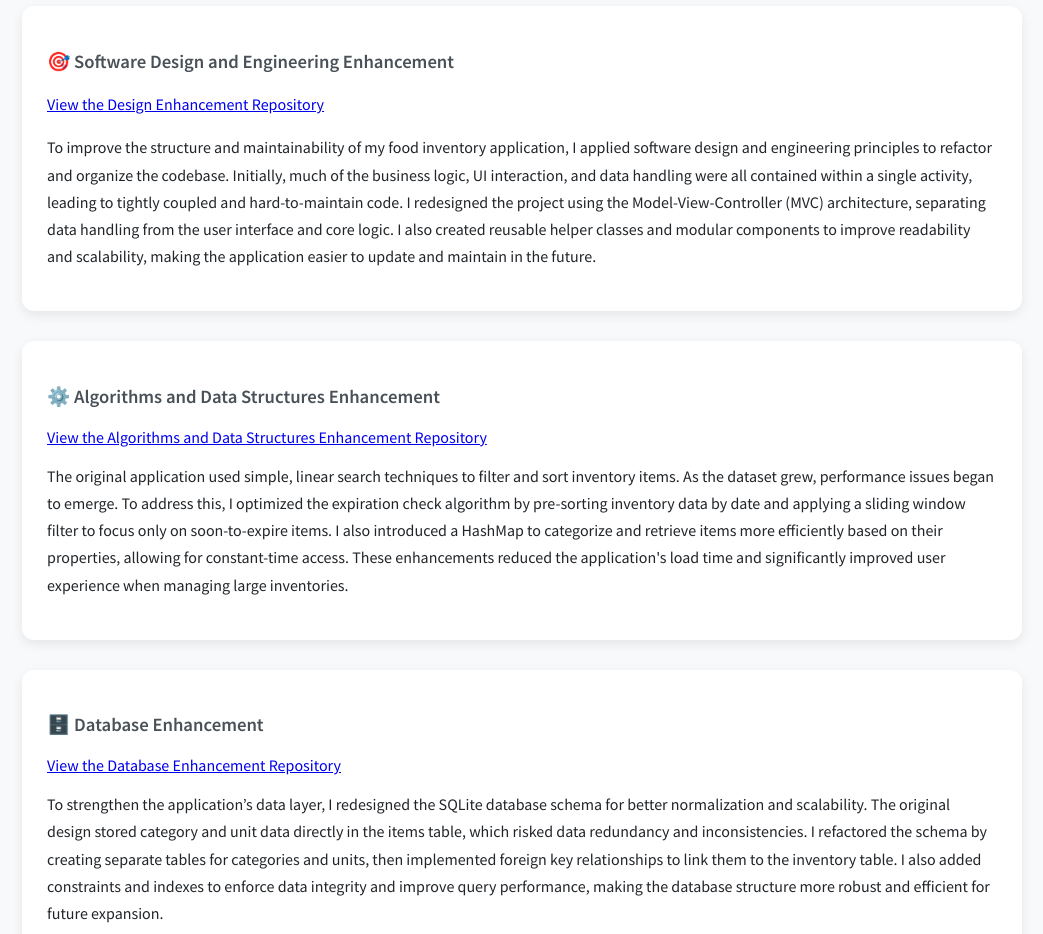
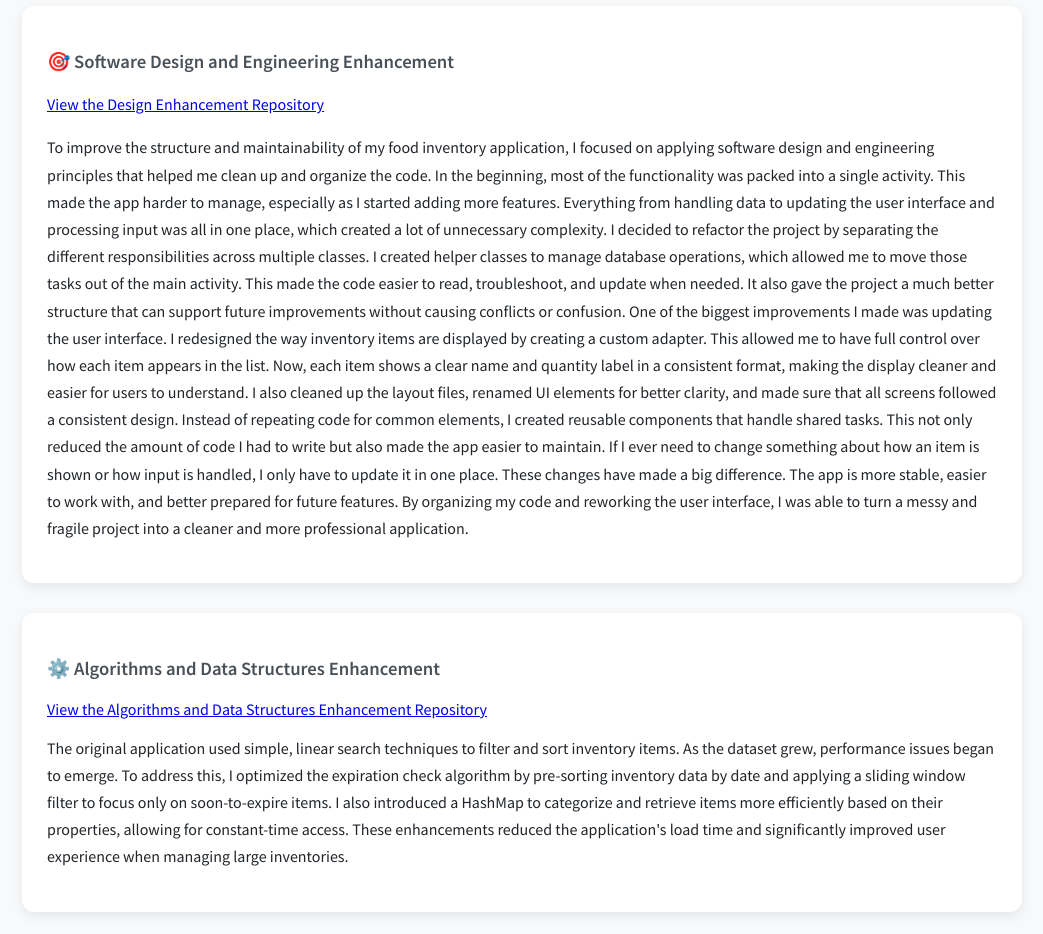
Before and after one commit to JaCoronado1/CS499, a plain HTML site: page index.html in a window 1280 px wide. Shown: the part 1380-2314 px from the top of the page, without its empty margins (118-1161 px from the left). Drawn offline with Linux system fonts and the light colour scheme.

Commit message:
Update index.html

```diff
--- a/index.html
+++ b/index.html
@@ -141,7 +141,17 @@
           View the Design Enhancement Repository
         </a>
       </p>
-      <p>To improve the structure and maintainability of my food inventory application, I applied software design and engineering principles to refactor and organize the codebase. Initially, much of the business logic, UI interaction, and data handling were all contained within a single activity, leading to tightly coupled and hard-to-maintain code. I redesigned the project using the Model-View-Controller (MVC) architecture, separating data handling from the user interface and core logic. I also created reusable helper classes and modular components to improve readability and scalability, making the application easier to update and maintain in the future.</p>
+      <p>To improve the structure and maintainability of my food inventory application, I focused on applying software design and engineering principles that helped me clean up and organize the code. In the beginning, most of the functionality was packed into a single activity. This made the app harder to manage, especially as I started adding more features. Everything from handling data to updating the user interface and processing input was all in one place, which created a lot of unnecessary complexity.
+
+I decided to refactor the project by separating the different responsibilities across multiple classes. I created helper classes to manage database operations, which allowed me to move those tasks out of the main activity. This made the code easier to read, troubleshoot, and update when needed. It also gave the project a much better structure that can support future improvements without causing conflicts or confusion.
+
+One of the biggest improvements I made was updating the user interface. I redesigned the way inventory items are displayed by creating a custom adapter. This allowed me to have full control over how each item appears in the list. Now, each item shows a clear name and quantity label in a consistent format, making the display cleaner and easier for users to understand. I also cleaned up the layout files, renamed UI elements for better clarity, and made sure that all screens followed a consistent design.
+
+Instead of repeating code for common elements, I created reusable components that handle shared tasks. This not only reduced the amount of code I had to write but also made the app easier to maintain. If I ever need to change something about how an item is shown or how input is handled, I only have to update it in one place.
+
+These changes have made a big difference. The app is more stable, easier to work with, and better prepared for future features. By organizing my code and reworking the user interface, I was able to turn a messy and fragile project into a cleaner and more professional application.
+
+</p>
     </section>
 
     <section class="card" id="algo-enhancement">
```
